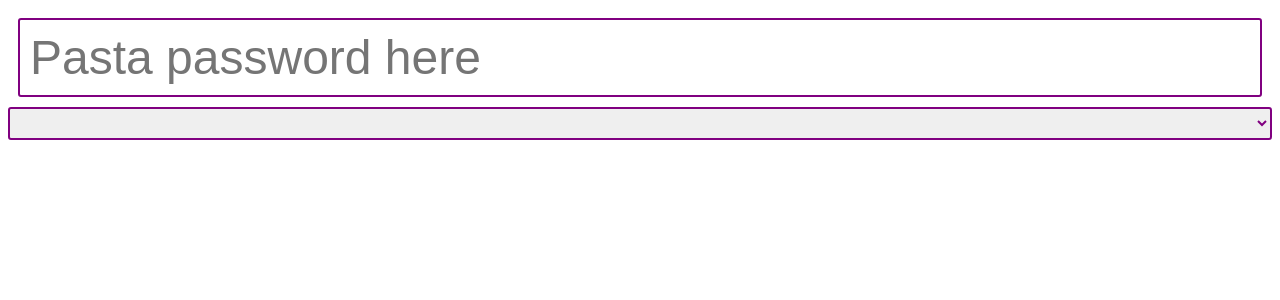
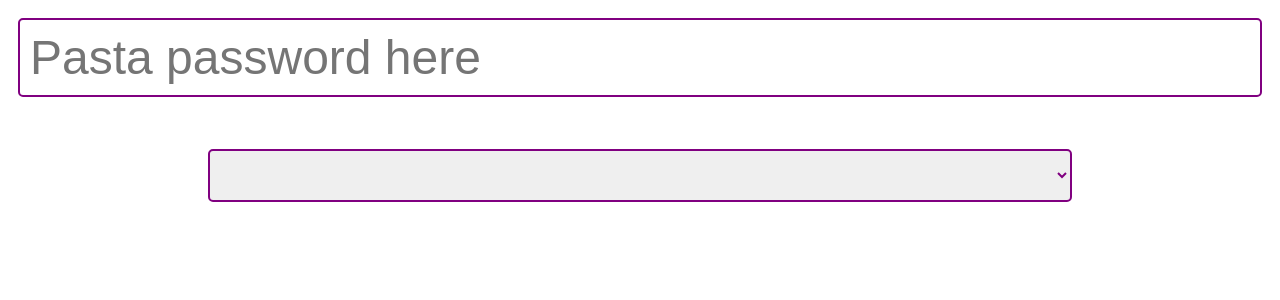
Before and after one commit to spences10/characters-from-password, a Next.js app: page / in a window 1280 px wide. Shown: the top 300 px of the page. Built offline with nearby package versions, Linux system fonts and the light colour scheme.

Commit message:
style padding

```diff
--- a/components/MainForm.js
+++ b/components/MainForm.js
@@ -5,7 +5,8 @@ const WrapperForm = styled.form`
   /* position: absolute; */
   display: grid;
   grid-template-rows: repeat(1, 1fr);
-  grid-template-columns: repeat(1, 1fr)
+  grid-template-columns: repeat(1, 1fr);
+  grid-row-gap: 2em;
 `
 
 const CharacterInput = styled.input.attrs({
@@ -20,7 +21,7 @@ const CharacterInput = styled.input.attrs({
   color: purple;
   font-size: 3em;
   border: 2px solid purple;
-  border-radius: 3px;
+  border-radius: 5px;
   // position: absolute;
   // top: 25%;
   // left: 25%;
@@ -34,7 +35,9 @@ const CharacterSelect = styled.select`
   color: purple;
   font-size: 1.5em;
   border: 2px solid purple;
-  border-radius: 3px;
+  border-radius: 5px;
+  margin: 10px 200px 10px 200px;
+  padding: 10px;
   /* position: absolute;
   top: 35%;
   left: 26%; */
@@ -43,7 +46,8 @@ const CharacterSelect = styled.select`
 const ResultsDiv = styled.div`
   color: purple;
   font-size: 5em;
-  border-radius: 3px;
+  border-radius: 5px;
+  text-align: center;
   /* position: absolute;
   top: 15%;
   left: 26%; */
```
